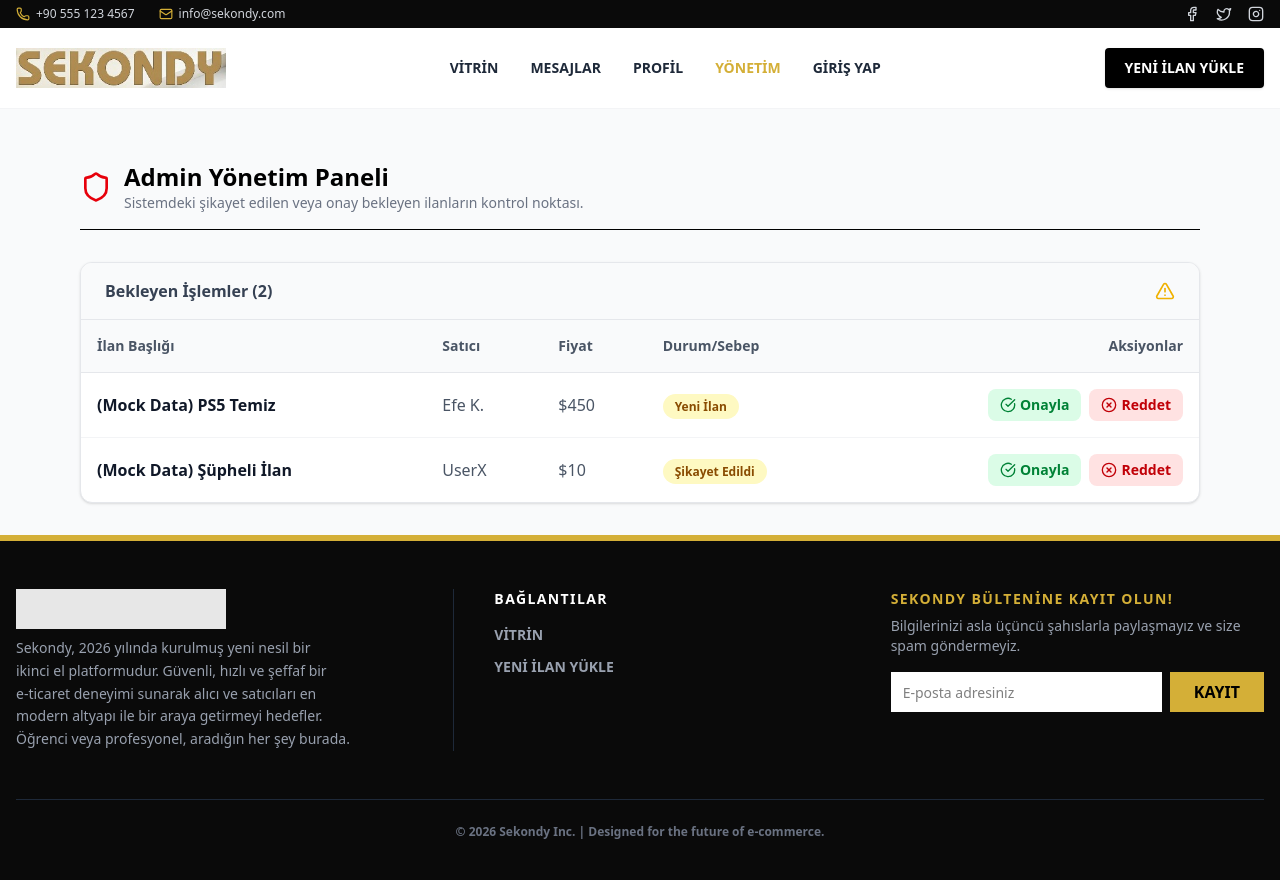
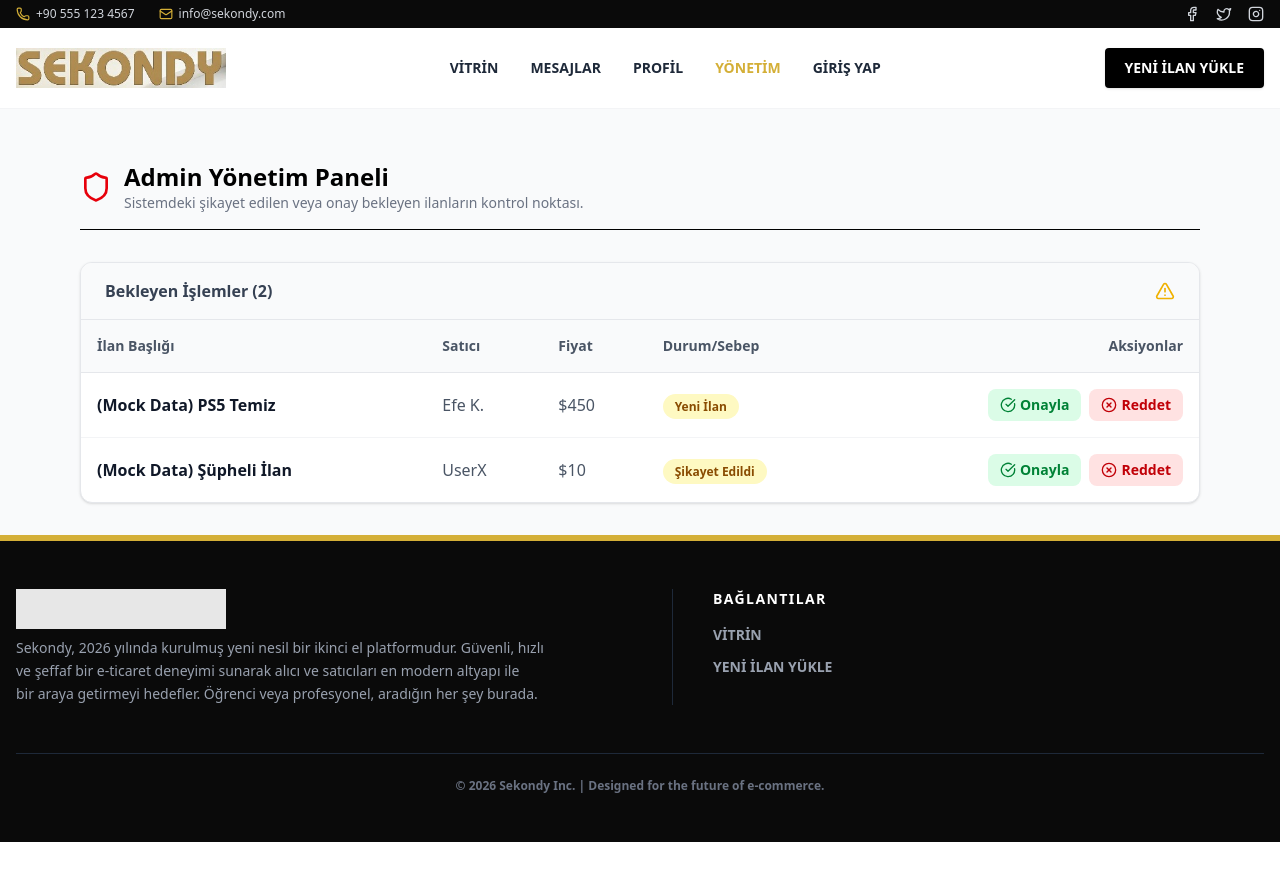
Before and after one commit to EmreTspnr/Sekondy, a React (Vite) app in the folder frontend/: page /admin in a window 1280 px wide. Shown: the top 880 px of the page. After the commit the page ends 842 px from the top, so only its background shows below. Built offline with nearby package versions, Linux system fonts and the light colour scheme; no server answers.

Commit message:
1.0.5.18
Frontend fix

```diff
--- a/frontend/src/components/Footer.tsx
+++ b/frontend/src/components/Footer.tsx
@@ -3,7 +3,7 @@
 export default function Footer() {
   return (
     <footer className="bg-[#0a0a0a] text-gray-400 py-12 px-4 font-sans mt-auto border-t-[6px] border-[#D4AF37]">
-      <div className="max-w-7xl mx-auto grid grid-cols-1 md:grid-cols-3 gap-10 lg:gap-16">
+      <div className="max-w-7xl mx-auto grid grid-cols-1 md:grid-cols-2 gap-10 lg:gap-16">
 
         {/* Sol Sütun - Hakkında */}
         <div className="space-y-4">
@@ -16,36 +16,13 @@
           </p>
         </div>
 
-        {/* Orta Sütun - Linkler */}
+        {/* Sağ Sütun - Linkler */}
         <div className="md:border-l md:border-gray-800 md:pl-10 space-y-3">
           <h4 className="text-white font-bold tracking-widest text-sm mb-4">BAĞLANTILAR</h4>
           <ul className="space-y-3 text-sm font-semibold">
             <li><a href="/" className="hover:text-[#D4AF37] transition-colors">VİTRİN</a></li>
             <li><a href="/post-ad" className="hover:text-[#D4AF37] transition-colors">YENİ İLAN YÜKLE</a></li>
           </ul>
-        </div>
-
-        {/* Sağ Sütun - Bülten */}
-        <div className="space-y-4">
-          <h4 className="text-[#D4AF37] font-bold text-sm tracking-widest mb-2 leading-snug">
-            SEKONDY BÜLTENİNE KAYIT OLUN!
-          </h4>
-          <p className="text-sm font-medium text-gray-400 mb-4">
-            Bilgilerinizi asla üçüncü şahıslarla paylaşmayız ve size spam göndermeyiz.
-          </p>
-          <form className="flex gap-2 h-10" onSubmit={e => e.preventDefault()}>
-            <input
-              type="email"
-              placeholder="E-posta adresiniz"
-              className="flex-1 bg-white px-3 text-black text-sm outline-none font-medium h-full"
-            />
-            <button
-              type="submit"
-              className="bg-[#D4AF37] hover:bg-[#c19b2e] text-black font-black px-6 h-full transition-colors flex-shrink-0"
-            >
-              KAYIT
-            </button>
-          </form>
         </div>
       </div>
 
```
